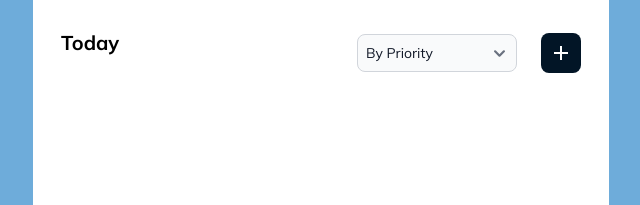
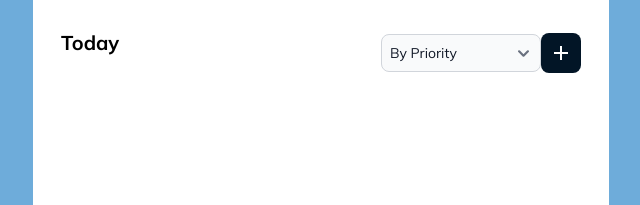
Before and after one commit to Dsouza-Malcolm/mvc-todo-app, a website built with Parcel: page src/index.html in a window 1280 px wide. Shown: the part 213-418 px from the top of the page, 319-959 px from the left. Built offline with nearby package versions, Linux system fonts and the light colour scheme.

Commit message:
update index.html file

```diff
--- a/src/index.html
+++ b/src/index.html
@@ -96,7 +96,7 @@
                 ></span>
               </div>
             </div>
-            <div class="flex items-center gap-6">
+            <div class="flex items-center gap-6 md:gap-0">
               <div>
                 <select
                   id="sort"
```
